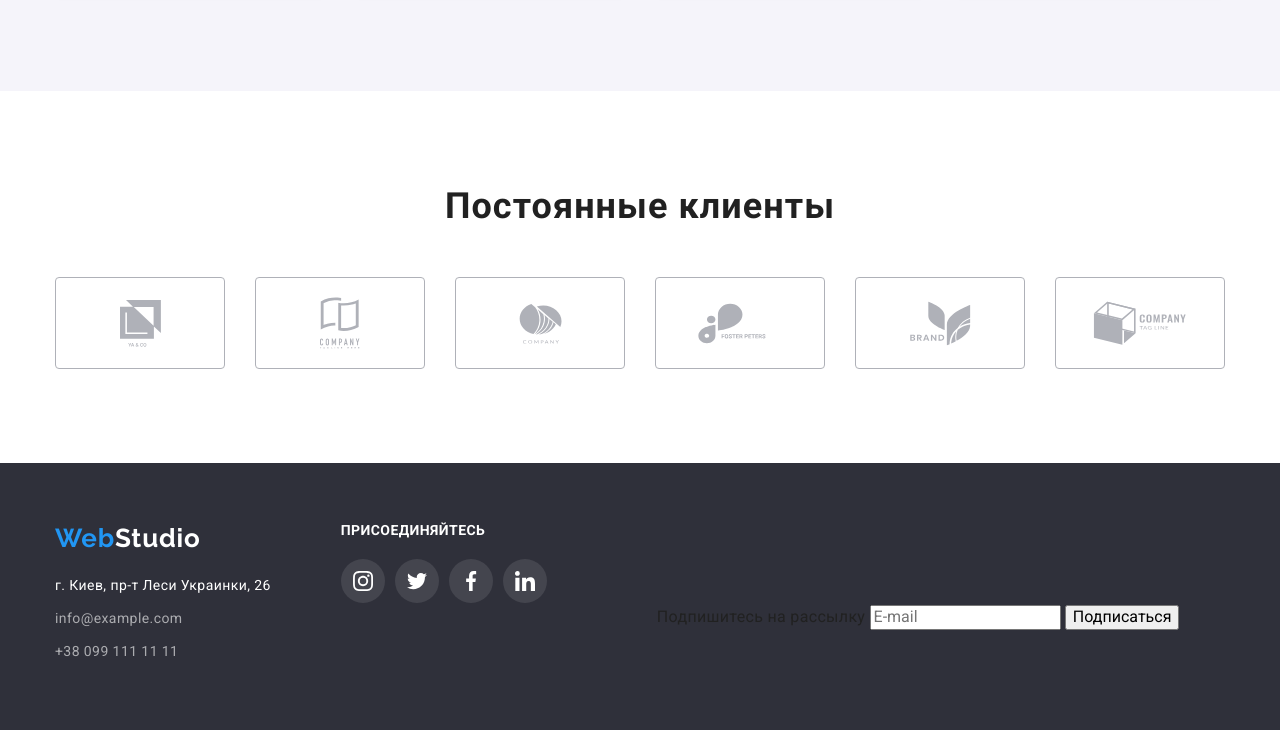
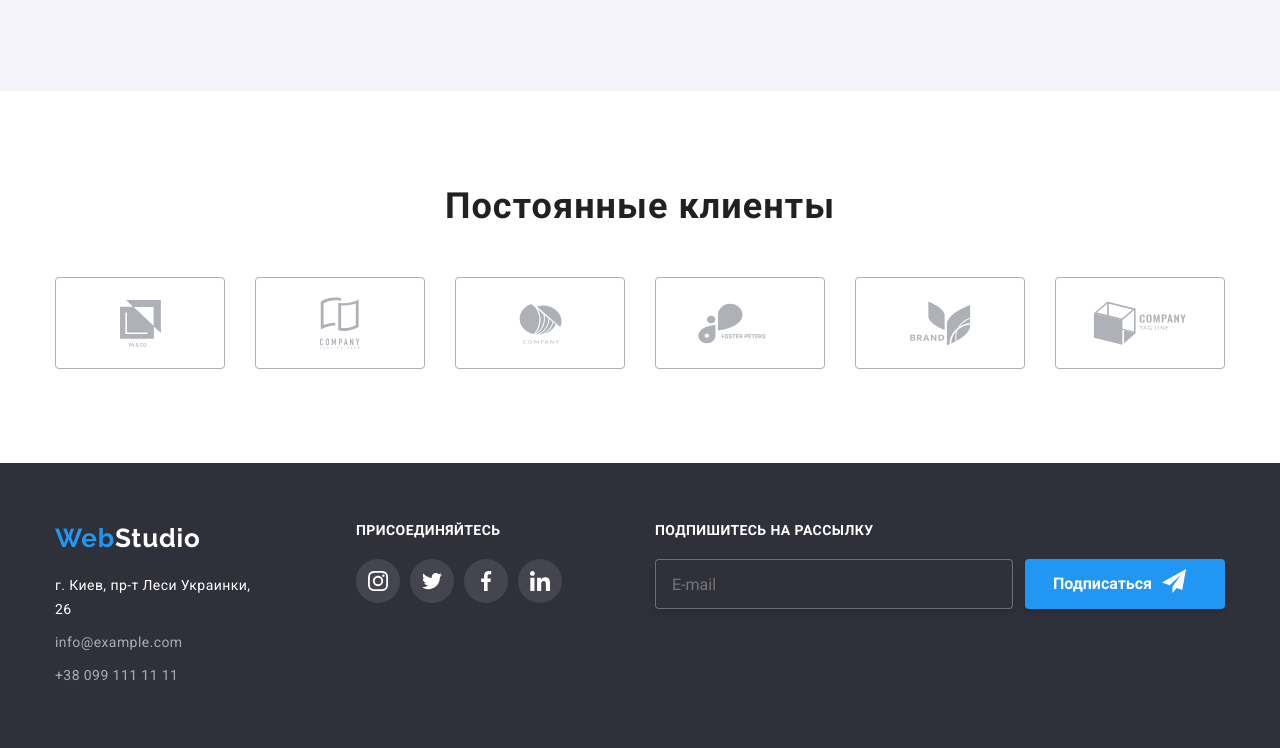
Before and after one commit to binechka/goit-markup-hw-06, a plain HTML site: page index.html in a window 1280 px wide. Shown: the part 2214-2962 px from the top of the page. Drawn offline with nearby package versions, Linux system fonts and the light colour scheme.

Commit message:
add hw6
add hw6

```diff
--- a/css/styles.css
+++ b/css/styles.css
@@ -758,15 +758,11 @@ p {
   display: flex;
   flex-direction: row;
   margin-bottom: 0;
+  gap: 93px;
 }
 
-.column-item:not(:last-child) {
-  margin-right: 70px;
-}
 
-.column-item:last-child {
-  margin-top: 10px;
-}
+
 
 .footer .logo {
   color: #fff;
@@ -854,6 +850,72 @@ p {
   transition: background-color 250ms cubic-bezier(0.4, 0, 0.2, 1);
 }
 
+.subscribe-title {
+  display: block;
+  font-family: var(--main-font);
+    font-style: normal;
+    font-weight: 700;
+    font-size: 14px;
+    line-height: 1.14;
+    letter-spacing: 0.03em;
+    text-transform: uppercase;
+    margin-bottom: 20px;
+
+    color: #FFFFFF;
+}
+
+.footer-form {
+  display: flex;
+  flex-direction: row;
+  align-items: flex-end;
+  gap: 12px;
+}
+.subscribe-input {
+  margin: 0;
+  padding-top:  15px;
+  padding-left: 16px;
+  padding-bottom: 15px;
+  min-width: 358px;
+  border: 1px solid rgba(255, 255, 255, 0.3);
+  filter: drop-shadow(0px 4px 4px rgba(0, 0, 0, 0.15));
+  border-radius: 4px;
+  background-color: var(--footer-bg-color);
+  height: 50px;
+}
+
+.subscribe-button {
+  display: inline-flex;
+  text-align: center;
+      background-color: var(--button-bg-color);
+      color: var(--primary-bg-color);
+      font-family: var(--main-font);
+      font-style: normal;
+      font-weight: 700;
+      font-size: 16px;
+      line-height: 1.88;
+      padding: 10px 28px;
+      box-shadow: 0px 4px 4px rgba(0, 0, 0, 0.15);
+      border-radius: 4px;
+      border: none;
+      cursor: pointer;
+      transition: background-color 250ms cubic-bezier(0.4, 0, 0.2, 1),
+      color 250ms cubic-bezier(0.4, 0, 0.2, 1);
+      width: 200px;
+      height: 50px;
+
+  }
+
+
+.subscribe-button:hover,
+.subscribe-button:focus {
+      background-color: var(--button-bg-hover);
+      color: var(--btn-color);
+    }
+
+  .subscribe-icon {
+    margin-left: 10px;
+    fill: var(--primary-bg-color);
+  }
 .form-title {
   display: inline-block;
   margin-right: 40px;
@@ -891,6 +953,7 @@ p {
     font-size: 14px;
     border: 1px solid rgba(33, 33, 33, 0.2);
     border-radius: 4px;
+    padding-left: 30px;
 }
 
 .form-label {
@@ -965,6 +1028,7 @@ p {
     cursor: pointer;
     transition: background-color 250ms cubic-bezier(0.4, 0, 0.2, 1);
 
+
 }
 
 .button-submit:hover,
@@ -972,6 +1036,8 @@ p {
   background-color: var(--button-bg-hover);
   color: var(--btn-color);
 }
+
+
 
 .icon-holder {
   position: absolute;
--- a/index.html
+++ b/index.html
@@ -615,10 +615,11 @@
             </ul>
           </div>
           <div class="column-item">
-            <form class="footer form">
+            <form class="footer-form">
               <label>
-              <span>Подпишитесь на рассылку</span>
+              <span class="subscribe-title">Подпишитесь на рассылку</span>
               <input
+               class="subscribe-input"
                 type="email"
                 name="mail"
                 id="mail"
@@ -626,7 +627,11 @@
                 autocomplete="email"
               />
               </label>
-              <button type="submit">Подписаться</button>
+              <button class="subscribe-button" type="submit">Подписаться
+                <svg class="subscribe-icon" width="24" height="24">
+                  <use href="./images/icons.svg#icon-subscribe"></use>
+                </svg>
+              </button>
             </form>
           </div>
         </div>
@@ -671,8 +676,7 @@
             </label>
           <label class="form-field">
             <span class="form-label">Комментарий</span>
-          <textarea class="comment" name="comment" placeholder="Введите текст" rows="10">
-          </textarea>
+          <textarea class="comment" name="comment" placeholder="Введите текст" rows="10"></textarea>
           </label>
           <label class="checkbox-label">
             <input class="form-input checkbox" type="checkbox" name="policy" id="policy" />
```
